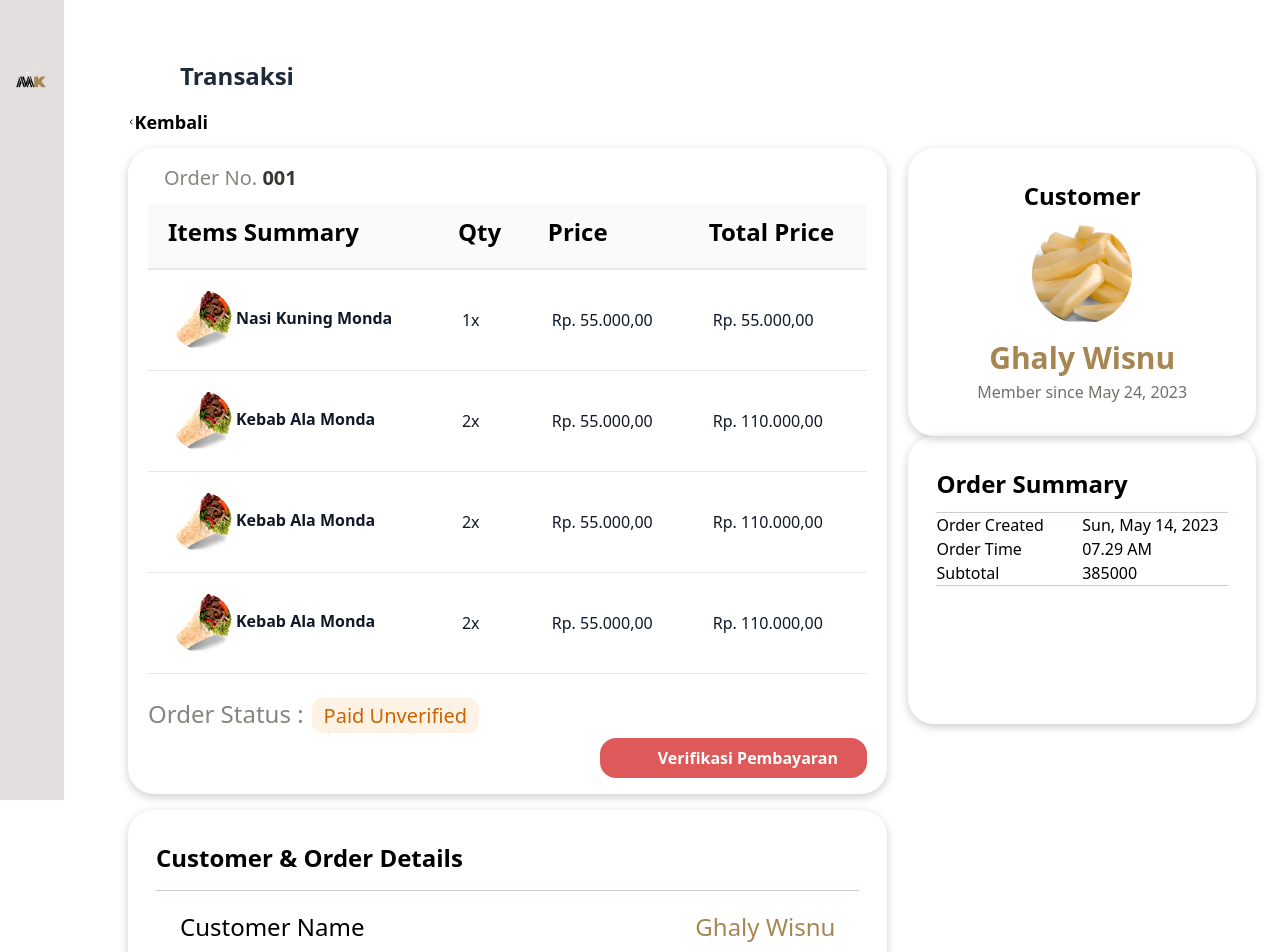
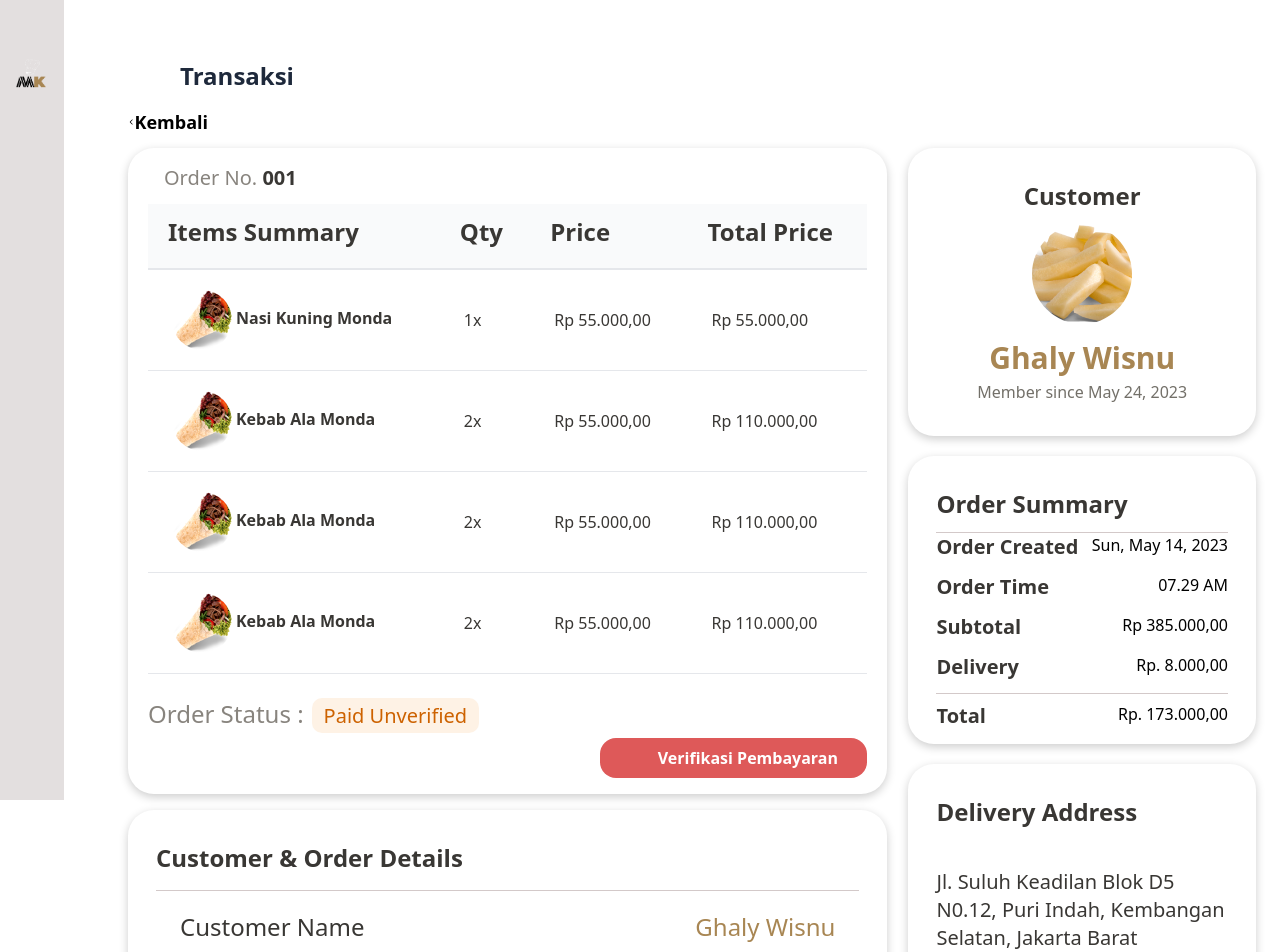
Before and after one commit to zhaardhia/monda-frontend, a Next.js app: page /admin/transaction/detail/001 in a window 1280 px wide. Shown: the top 952 px of the page. Built offline with nearby package versions, Linux system fonts and the light colour scheme; some icons are missing.

Commit message:
fix transaction detail page

```diff
--- a/src/components/SidebarAdmin.jsx
+++ b/src/components/SidebarAdmin.jsx
@@ -53,23 +53,23 @@ const SidebarAdmin = () => {
           </Link>
           <ul className="space-y-3 font-medium">
             <li>
-              <Link href="/admin" className="flex items-center p-2 text-gray-900 rounded-lg dark:text-white hover:bg-[#A88653] hover:rounded-full dark:hover:bg-gray-700">
-                <Icon icon="mdi:chart-line" width={30} className="text-slate-950 hover:text-slate-100" />
+              <Link href="/admin" className="flex items-center p-2 w-11 h-11 text-gray-900 rounded-lg dark:text-white group hover:bg-[#A88653] hover:rounded-full dark:hover:bg-gray-700">
+                <Icon icon="mdi:chart-line" width={30} className="text-slate-950 group-hover:text-slate-100" />
               </Link>
             </li>
             <li>
-              <Link href="/admin/product" className="flex items-center p-2 text-gray-900 rounded-lg dark:text-white hover:bg-[#A88653] hover:rounded-full dark:hover:bg-gray-700">
-                <Icon icon="mingcute:shopping-bag-1-fill" width={30} className="text-slate-950 hover:text-slate-100" />
+              <Link href="/admin/product" className="flex items-center p-2 w-11 h-11 text-gray-900 rounded-lg dark:text-white group hover:bg-[#A88653] hover:rounded-full dark:hover:bg-gray-700">
+                <Icon icon="mingcute:shopping-bag-1-fill" width={30} className="text-slate-950 group-hover:text-slate-100" />
               </Link>
             </li>
             <li>
-              <Link href="/admin/shipment" className="flex items-center p-2 text-gray-900 rounded-lg dark:text-white hover:bg-[#A88653] hover:rounded-full dark:hover:bg-gray-700">
-                <Icon icon="iconoir:delivery-truck" width={30} className="text-slate-950 hover:text-slate-100" />
+              <Link href="/admin/shipment" className="flex items-center p-2 w-11 h-11 text-gray-900 rounded-lg dark:text-white group hover:bg-[#A88653] hover:rounded-full dark:hover:bg-gray-700">
+                <Icon icon="iconoir:delivery-truck" width={30} className="text-slate-950 group-hover:text-slate-100" />
               </Link>
             </li>
             <li>
-              <Link href="/admin/transaction" className="flex items-center p-2 text-gray-900 rounded-lg dark:text-white hover:bg-[#A88653] hover:rounded-full dark:hover:bg-gray-700">
-                <Icon icon="grommet-icons:transaction" width={30} className="text-slate-950 hover:text-slate-100" />
+              <Link href="/admin/transaction" className="flex items-center p-2 w-11 h-11 text-gray-900 rounded-lg dark:text-white group hover:bg-[#A88653] hover:rounded-full dark:hover:bg-gray-700">
+                <Icon icon="grommet-icons:transaction" width={30} className="text-slate-950 group-hover:text-slate-100" />
               </Link>
             </li>
           </ul>
--- a/src/pages/admin/transaction/detail/[id].jsx
+++ b/src/pages/admin/transaction/detail/[id].jsx
@@ -5,6 +5,7 @@ import React from "react";
 import { useRouter } from "next/router";
 import { useState } from "react";
 import ModalTransaction from "@/components/AdminPage/ModalVerificatonTransaction";
+import { rupiah } from "../../../../utils/libs";
 
 const TransactionDetail = () => {
   const router = useRouter();
@@ -60,16 +61,16 @@ const TransactionDetail = () => {
                 <table className="w-full text-sm mt-3 text-left text-gray-500 dark:text-gray-400">
                   <thead className="border-b-2 border-[#E5E7EB] text-2xl font-bold text-black bg-[#F9FAFB] dark:bg-gray-700 dark:text-gray-400">
                     <tr>
-                      <th scope="col" className="px-5 pt-3 pb-5">
+                      <th scope="col" className="px-5 pt-3 pb-5 text-[#393734]">
                         Items Summary
                       </th>
-                      <th scope="col" className="px-5 pt-3 pb-5">
+                      <th scope="col" className="px-5 pt-3 pb-5 text-[#393734]">
                         Qty
                       </th>
-                      <th scope="col" className="px-5 pt-3 pb-5">
+                      <th scope="col" className="px-5 pt-3 pb-5 text-[#393734]">
                         Price
                       </th>
-                      <th scope="col" className="px-5 pt-3 pb-5">
+                      <th scope="col" className="px-5 pt-3 pb-5 text-[#393734]">
                         Total Price
                       </th>
                     </tr>
@@ -78,13 +79,13 @@ const TransactionDetail = () => {
                     {dataItems?.map((data) => {
                       return (
                         <tr className="bg-white border-b dark:bg-gray-800 dark:border-gray-700">
-                          <td className="px-6 py-5 font-bold text-gray-900 text-base">
+                          <td className="px-6 py-5 font-bold text-base text-[#393734]">
                             <img src="/kebab.png" alt="items" className="inline h-[60px] w-[60px] mr-1 rounded-full object-fill" />
                             {data.name}
                           </td>
-                          <td className="px-6 py-5 text-gray-900 text-base">{data.quantity}x</td>
-                          <td className="px-6 py-5 text-gray-900 text-base">Rp. {Intl.NumberFormat("id").format(data.price)},00</td>
-                          <td className="px-6 py-5 text-gray-900 text-base">Rp. {Intl.NumberFormat("id").format(data.quantity * data.price)},00</td>
+                          <td className="px-6 py-5 text-[#393734] text-base">{data.quantity}x</td>
+                          <td className="px-6 py-5 text-[#393734] text-base">{rupiah(data.price)}</td>
+                          <td className="px-6 py-5 text-[#393734] text-base">{rupiah(data.quantity * data.price)}</td>
                         </tr>
                       );
                     })}
@@ -116,15 +117,15 @@ const TransactionDetail = () => {
               </div>
 
               <div className="rounded-[26px] shadow-[0_3px_10px_rgb(0,0,0,0.2)] px-7 py-8 mt-4">
-                <h1 className="text-2xl font-bold">Customer & Order Details</h1>
+                <h1 className="text-2xl font-bold text-[#393734]">Customer & Order Details</h1>
                 <div className="grid grid-cols-2 mt-4">
-                  <div className="border-t border-[#D3C9C9] text-2xl ps-6 py-5">Customer Name</div>
+                  <div className="border-t border-[#D3C9C9] text-2xl ps-6 py-5 text-[#393734]">Customer Name</div>
                   <div className="border-t border-[#D3C9C9] text-[#A88653] text-2xl text-end pr-6 py-5">Ghaly Wisnu</div>
-                  <div className="border-t border-[#D3C9C9] text-2xl ps-6 py-5">Email</div>
+                  <div className="border-t border-[#D3C9C9] text-2xl ps-6 py-5 text-[#393734]">Email</div>
                   <div className="border-t border-[#D3C9C9] text-[#A88653] text-2xl text-end pr-6 py-5">ghalywsnexample@gmail.com</div>
-                  <div className="border-t border-[#D3C9C9] text-2xl ps-6 py-5">Phone Number</div>
+                  <div className="border-t border-[#D3C9C9] text-2xl ps-6 py-5 text-[#393734]">Phone Number</div>
                   <div className="border-t border-[#D3C9C9] text-[#A88653] text-2xl text-end pr-6 py-5">081891829832</div>
-                  <div className="border-t border-[#D3C9C9] text-2xl ps-6 py-5">Delivery Courier</div>
+                  <div className="border-t border-[#D3C9C9] text-2xl ps-6 py-5 text-[#393734]">Delivery Courier</div>
                   <div className="border-t border-[#D3C9C9] text-[#A88653] text-2xl text-end pr-6 py-5">JNE</div>
                 </div>
               </div>
@@ -133,26 +134,37 @@ const TransactionDetail = () => {
             {/* right section */}
             <div className="w-[378px]">
               <div className="rounded-[26px] shadow-[0_3px_10px_rgb(0,0,0,0.2)] px-7 py-8 h-[288px] flex flex-col items-center">
-                <h1 className="font-bold text-2xl mb-3">Customer</h1>
+                <h1 className="font-bold text-2xl mb-3 text-[#393734]">Customer</h1>
                 <img src="/kentang.png" alt="user_photo" className="object-cover w-[100px] h-[130px] rounded-full" />
                 <h1 className="font-bold text-3xl text-[#A88653] mt-4">Ghaly Wisnu</h1>
                 <h1 className="text-[#737069] mt-1">Member since May 24, 2023</h1>
               </div>
 
-              <div className="rounded-[26px] shadow-[0_3px_10px_rgb(0,0,0,0.2)] px-7 py-8 h-[288px] flex flex-col">
-                <h1 className="font-bold text-2xl mb-3">Order Summary</h1>
-                <div className="border-y border-[#D3C9C9] grid grid-cols-2">
-                  <div>Order Created</div>
-                  <div>Sun, May 14, 2023</div>
-                  <div>Order Time</div>
-                  <div>07.29 AM</div>
-                  <div>Subtotal</div>
-                  <div>
-                    {dataItems.reduce((total, num) => {
-                      return total + num.price * num.quantity;
-                    }, 0)}
+              <div className="rounded-[26px] shadow-[0_3px_10px_rgb(0,0,0,0.2)] px-7 mt-5 py-8 h-[288px] flex flex-col">
+                <h1 className="font-bold text-2xl mb-3 text-[#393734]">Order Summary</h1>
+                <div className=" grid grid-cols-2">
+                  <div className="border-t border-[#D3C9C9] text-[#393734] text-xl mb-3 font-semibold">Order Created</div>
+                  <div className="border-t border-[#D3C9C9] text-end">Sun, May 14, 2023</div>
+                  <div className="text-[#393734] text-xl mb-3 font-semibold">Order Time</div>
+                  <div className="text-end">07.29 AM</div>
+                  <div className="text-[#393734] text-xl mb-3 font-semibold">Subtotal</div>
+                  <div className="text-end">
+                    {rupiah(
+                      dataItems.reduce((total, num) => {
+                        return total + num.price * num.quantity;
+                      }, 0)
+                    )}
                   </div>
+                  <div className="border-b border-[#D3C9C9] text-[#393734] text-xl pb-3 font-semibold">Delivery</div>
+                  <div className="border-b border-[#D3C9C9] text-end">Rp. 8.000,00</div>
+                  <div className="text-[#393734] text-xl mb-3 font-semibold mt-2">Total</div>
+                  <div className="mt-2 text-end">Rp. 173.000,00</div>
                 </div>
+              </div>
+
+              <div className="rounded-[26px] shadow-[0_3px_10px_rgb(0,0,0,0.2)] px-7 mt-5 py-8 h-[288px] flex flex-col">
+                <h1 className="text-2xl font-bold text-[#393734] pb-4">Delivery Address</h1>
+                <h1 className="text-xl text-[#393734] mt-6">Jl. Suluh Keadilan Blok D5 N0.12, Puri Indah, Kembangan Selatan, Jakarta Barat</h1>
               </div>
             </div>
           </div>
```
